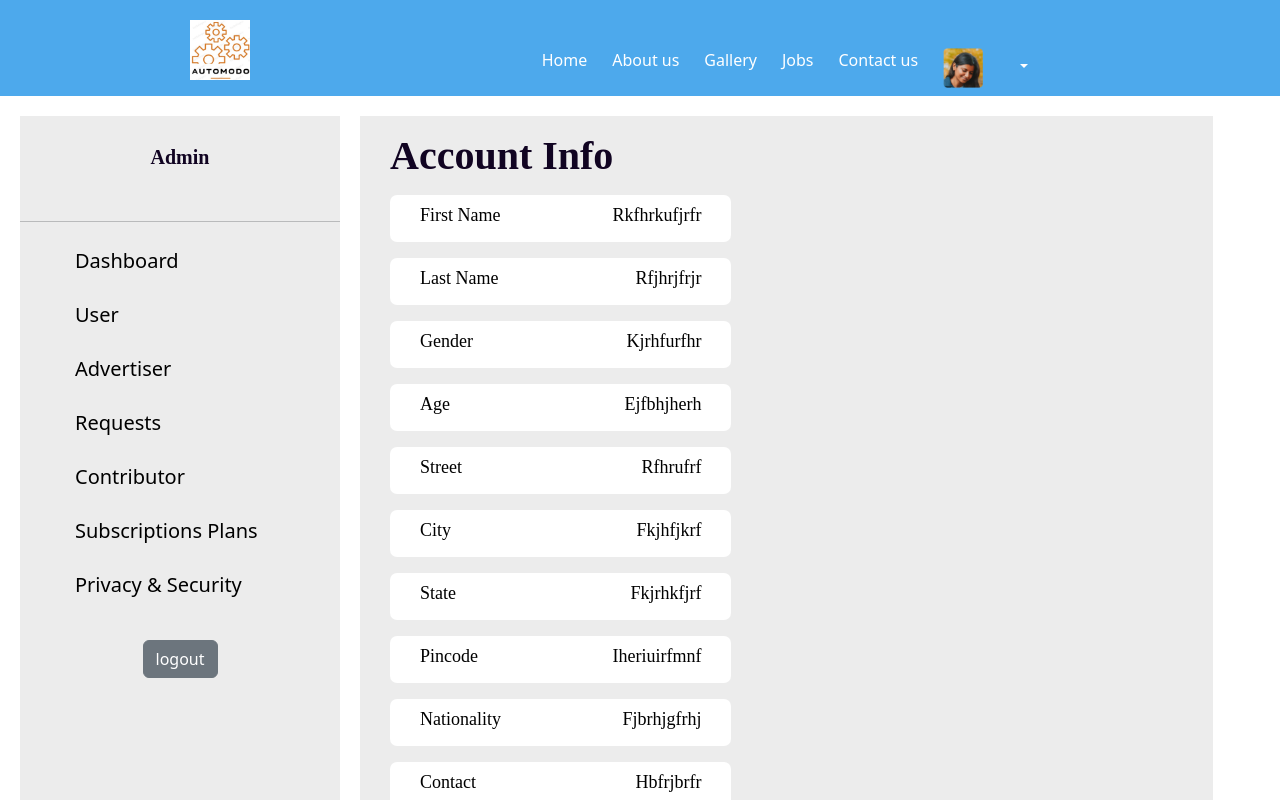
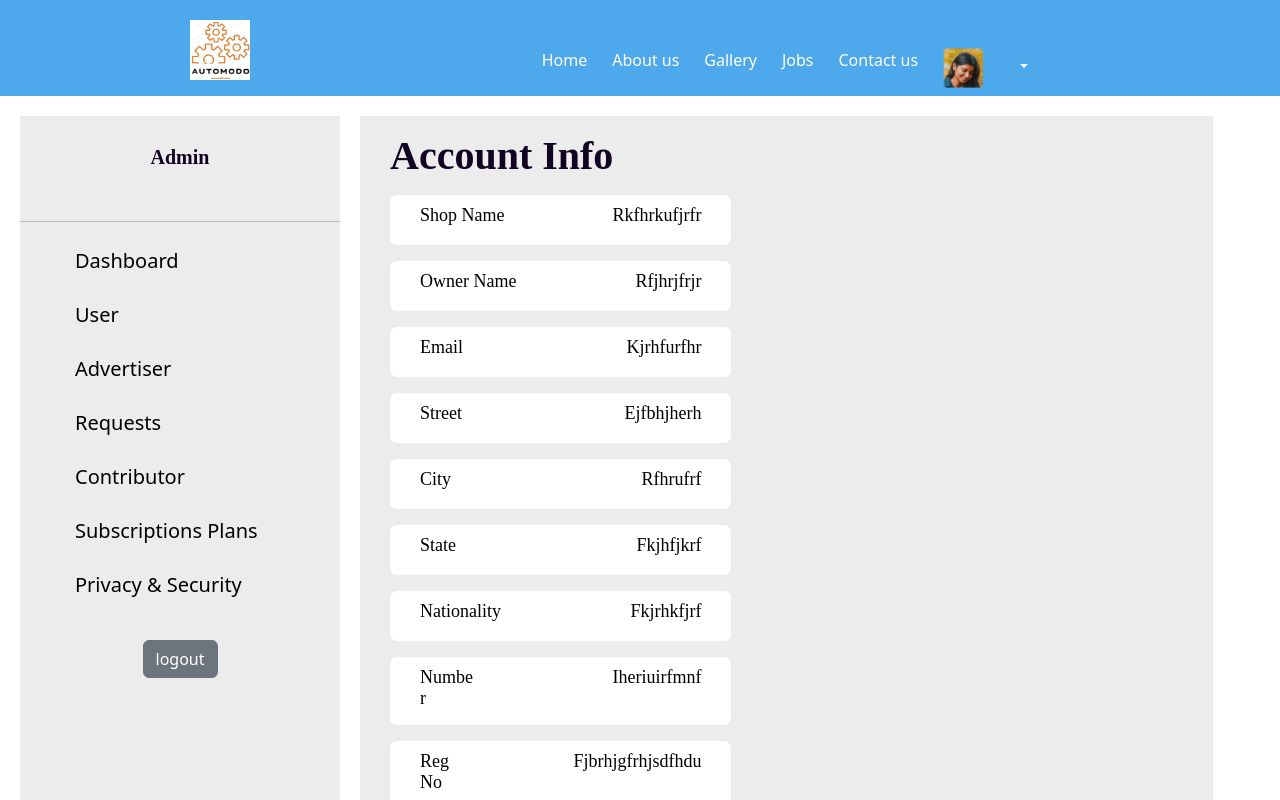
Before and after one commit to soumyasics/automodo_frontend, a React (Create React App) app: page /workshop-dashboard in a window 1280 px wide. Built offline with nearby package versions, Linux system fonts and the light colour scheme.

Commit message:
initil comit

```diff
--- a/src/Components/Workshop/Workshopdashboard.css
+++ b/src/Components/Workshop/Workshopdashboard.css
@@ -40,7 +40,7 @@
       /* margin: auto; */
       margin-left: 30px;
       border-radius: 7px;
-      min-height: 40px;
+      min-height: 50px;
   }
   .reader_profile_account_info_fulldetails_box p{
       color: #000;
@@ -52,6 +52,11 @@
   line-height: normal;
   text-transform: capitalize;
   padding: 0 30px;
+  overflow: hidden;
+  word-wrap: break-word;
+  overflow-wrap: break-word;
+  max-Width: 100%;
+  word-Break: "break-all",
   }
 
   .reader_profile_account_info_editbtn{
--- a/src/Components/Workshop/Workshopdashboard.js
+++ b/src/Components/Workshop/Workshopdashboard.js
@@ -10,47 +10,47 @@ function Workshopdashboard() {
           <div className="col-7  reader_profile_account_info_fulldetails ">
             <p>Account Info</p>
             <div className="reader_profile_account_info_fulldetails_box mb-3">
-              <p>First Name</p>
+              <p className="col-6">Shop Name</p>
               <p>rkfhrkufjrfr</p>
             </div>
             <div className="reader_profile_account_info_fulldetails_box mb-3">
-              <p>Last Name</p>
+              <p className="col-6">Owner Name</p>
               <p>rfjhrjfrjr</p>
             </div>
             <div className="reader_profile_account_info_fulldetails_box mb-3">
-              <p>Gender</p>
+              <p className="col-4">Email</p>
               <p>kjrhfurfhr</p>
             </div>
             <div className="reader_profile_account_info_fulldetails_box mb-3">
-              <p>Age</p>
+              <p className="col-4">Street</p>
               <p>ejfbhjherh</p>
             </div>
             <div className="reader_profile_account_info_fulldetails_box mb-3">
-              <p>Street</p>
+              <p className="col-4">City</p>
               <p>rfhrufrf</p>
             </div>
             <div className="reader_profile_account_info_fulldetails_box mb-3">
-              <p>City</p>
+              <p className="col-4">State</p>
               <p>fkjhfjkrf</p>
             </div>
             <div className="reader_profile_account_info_fulldetails_box mb-3">
-              <p>State</p>
+              <p className="col-6">Nationality</p>
               <p>fkjrhkfjrf</p>
             </div>
             <div className="reader_profile_account_info_fulldetails_box mb-3">
-              <p>Pincode</p>
+              <p className="col-4">Number</p>
               <p>iheriuirfmnf</p>
             </div>
             <div className="reader_profile_account_info_fulldetails_box mb-3">
-              <p>Nationality</p>
-              <p>fjbrhjgfrhj</p>
+              <p className="col-4">Reg No</p>
+              <p >fjbrhjgfrhjsdfhdu</p>
             </div>
-            <div className="reader_profile_account_info_fulldetails_box mb-3">
-              <p>Contact</p>
+            {/* <div className="reader_profile_account_info_fulldetails_box mb-3">
+              <p></p>
               <p>hbfrjbrfr</p>
-            </div>
+            </div> */}
 
-            <div className="reader_profile_account_info_fulldetails_box mb-3">
+            {/* <div className="reader_profile_account_info_fulldetails_box mb-3">
               <p>Email</p>
               <p
                 style={{
@@ -61,7 +61,7 @@ function Workshopdashboard() {
               >
                 frbfrhjr
               </p>
-            </div>
+            </div> */}
 
             <div className="reader_profile_account_info_editbtn ">
               <Link to="">
```
